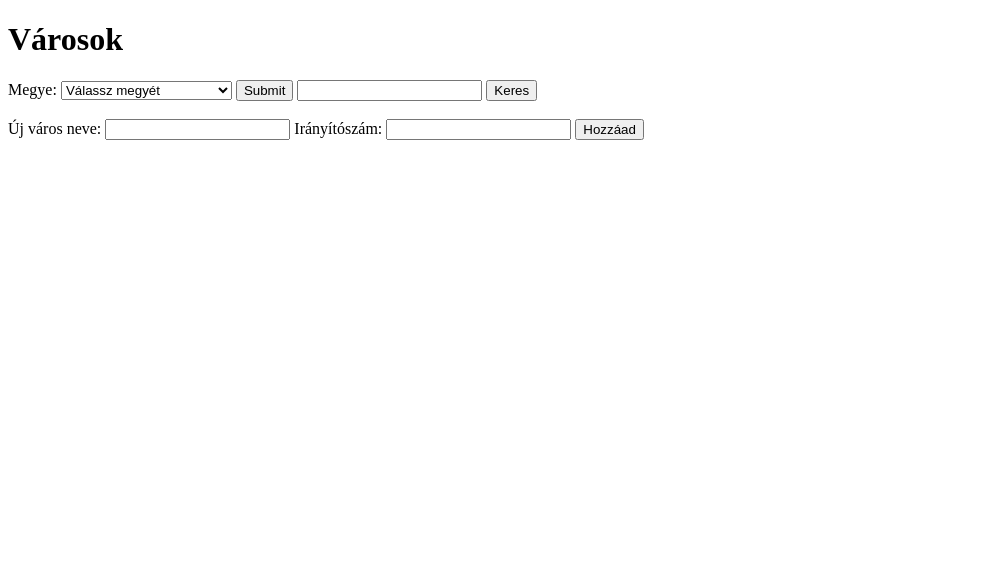
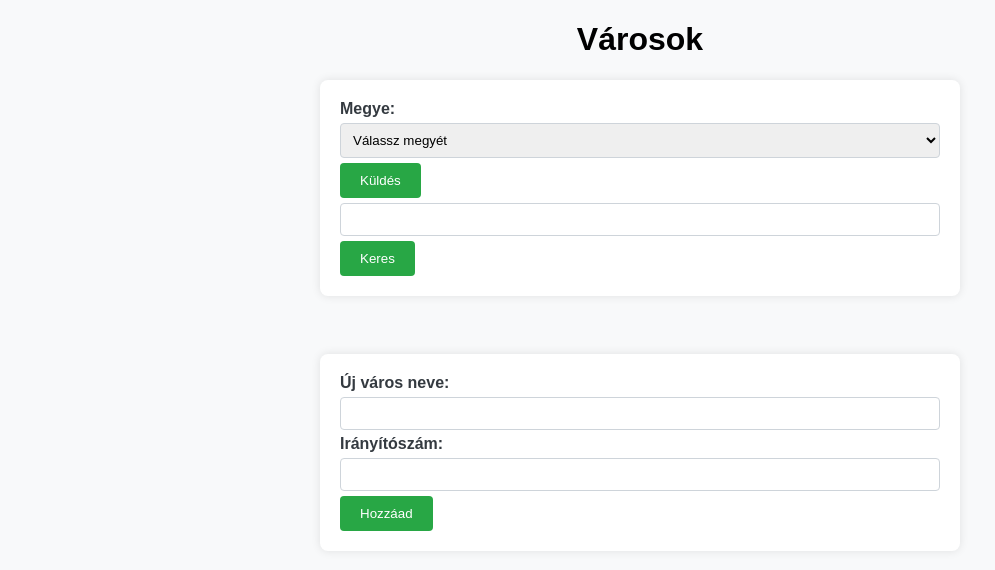
Before and after one commit to kiralygabor/Cities, a PHP site: page /city.php in a window 1280 px wide. Shown: the top 570 px of the page, without its empty margins (0-995 px from the left). Run offline with PHP 8.4, Linux system fonts and the light colour scheme; data comes from the database, SQL or seed files in the repository.

Commit message:
20240219

```diff
--- a/CitiesDbTools.php
+++ b/CitiesDbTools.php
@@ -80,7 +80,7 @@ class CitiesDbTools {
     }
 
     public function addCity($zipCode, $city, $countyId) {
-        $sql = "INSERT INTO " . self::DBTABLE . " (city, zip_code, id_county) VALUES (?, ?, ?)";
+        $sql = "INSERT INTO " . self::DBTABLE . " (zip_code, city, id_county) VALUES (?, ?, ?)";
         $stmt = $this->mysqli->prepare($sql);
         $stmt->bind_param("ssi", $zipCode, $city, $countyId);
         $result = $stmt->execute();
--- a/CountiesDbTools.php
+++ b/CountiesDbTools.php
@@ -55,7 +55,7 @@ class CountiesDbTools {
 
         public function getAllFlags()
     {
-        $allFlags = ["pics/Bacs-Kiskun.png","pics/Baranya.png","pics/Bekes.png","pics/Borsod-Abauj-Zemplen.png","pics/Csongrad-Csanad.png","pics/Fejer.png","pics/Gyor-Moson-Sopron.png","pics/Hajdu-Bihar.png","pics/Heves.png","pics/Jasz-Nagykun-Szolnok.png","pics/Komarom-Esztergom.png","pics/Nograd.png","pics/Pest.png","pics/Somogy.png","pics/Szabolcs-Szatmar.png","pics/Tolna.png","pics/Vas.png","pics/Veszprem.png","Zala.png"];
+        $allFlags = ["pics/Bacs-Kiskun.png","pics/Baranya.png","pics/Bekes.png","pics/Borsod-Abauj-Zemplen.png","pics/Csongrad-Csanad.png","pics/Fejer.png","pics/Gyor-Moson-Sopron.png","pics/Hajdu-Bihar.png","pics/Heves.png","pics/Jasz-Nagykun-Szolnok.png","pics/Komarom-Esztergom.png","pics/Nograd.png","pics/Pest.png","pics/Somogy.png","pics/Szabolcs-Szatmar.png","pics/Tolna.png","pics/Vas.png","pics/Veszprem.png","pics/Zala.png"];
         /*
         $sql = "SELECT flag FROM counties";
         $result = $this->mysqli->query($sql);
--- a/city.php
+++ b/city.php
@@ -4,6 +4,7 @@
     <meta charset="UTF-8">
     <meta name="viewport" content="width=device-width, initial-scale=1.0">
     <title>Városok</title>
+    <link rel="stylesheet" href="style.css">
 </head>
 <body>
 
@@ -27,10 +28,10 @@
         }
         ?>
     </select>
-    <input type="submit" name="submit" value="Submit">
+    <input type="submit" name="submit" value="Küldés">
         <form method="post" action="cities.php">
             <input type="text" name="needle" value="">
-            <button type="submit" name="btn-search" method="post">Keres</button>
+            <button class="search" type="submit" name="btn-search" method="post">Keres</button>
         </form>
         <br>
     <input type="hidden" name="county_id" id="county_id" value="">
@@ -62,7 +63,7 @@
         $selectedCountyId = isset($_POST["countyDropdown"]) ? $_POST["countyDropdown"] : '';
 
         $cities = $citiesDbTool->getCitiesByCountyId($selectedCountyId);
-        $population = [503825,360704,334264,642447,399012,417712,467144,527989,294609.370007,299207,189304,1278874,301429,552964,217463,253551,341317,268648];
+        $population = [503825,360704,334264,642447,399012,417712,467144,527989,294609,370007,299207,189304,1278874,301429,552964,217463,253551,341317,268648];
         $CountySeat = ["Kecskemét", "Pécs", "Békéscsaba", "Miskolc", "Szeged", "Székesfehérvár", "Győr", "Debrecen", "Eger", "Szolnok", "Tatbánya", "Salgótarján", "Budapest", "Kaposvár", "Nyíregyháza", "Szekszárd", "Szombathely", "Veszprém", "Zalaegerszeg"];
         $allFlags = $countiesDbTool->getAllFlags();
 
@@ -74,13 +75,30 @@
 
         if (!empty($cities)) {
             $countyName = $cities[0]['county_name'];
-            echo '<h2>' . (!empty($countyName) ? $countyName . ' megye:' : '') . '</h2>';
+            echo '<h2 class="nev">' . (!empty($countyName) ? $countyName . ' megye:' : '') . '</h2>';
             $idxPopulation = $cities[0]['id_county'];
             $idxCountySeat = $cities[0]['id_county'];
             $idxFlag = $cities[0]['id_county'];
-            echo 'Népesség:' . $population[$idxPopulation-1] . '    Megyeszékhely:' . $CountySeat[$idxCountySeat-1] . '   Zászló:' . '<img src="' . $allFlags[$idxFlag-1] . '" alt="County Flag">';
+            echo '<div class="container">';
+            echo '            <table class = "data" >';
+            echo '    <tr>';
+            echo '        <td colspan="3" class="border"><img class="flag-img" src="' . $allFlags[$idxFlag-1] . '" alt="County Flag"></td>';
+            echo '    </tr>';
+            echo '    <tr>';
+            echo '        <td>Népesség:</td>';
+            echo '        <td>' . $population[$idxPopulation-1] . '</td>';
+            echo '    </tr>';
+            echo '    <tr>';
+            echo '        <td>Megyeszékhely:</td>';
+            echo '        <td>' . $CountySeat[$idxCountySeat-1] . '</td>';
+            echo '    </tr>';
+            echo '</table>';
+            echo '</div>';
+
+
+            //echo 'Népesség:' . $population[$idxPopulation-1] . '    Megyeszékhely:' . $CountySeat[$idxCountySeat-1] . '   Zászló:' . '<img class = "flag-img" src="' . $allFlags[$idxFlag-1] . '" alt="County Flag">';
             echo '<table>';
-            echo '<tr><th>Irányítószám</th><th>Város</th><th>Megye</th><th>Műveletek</th></tr>';
+            echo '<tr><th>Irányítószám</th><th>Város</th><th>Megye</th><th class="muveletek" colspan="2">Műveletek</th></tr>';
             foreach ($cities as $city) {
                 echo '<tr>';
                 echo '<td>' . $city['zip_code'] . '</td>';
--- a/style.css
+++ b/style.css
@@ -1,77 +1,107 @@
-/* Resetting default margin and padding */
-body, h1, form, select, input, table {
+body {
+    font-family: Arial, sans-serif;
     margin: 0;
     padding: 0;
+    background-color: #f8f9fa; /* Halvány szürke háttér */
+    color: #343a40; /* Sötét szürke szövegszín */
 }
 
-/* Basic styling for the body */
-body {
-    font-family: Arial, sans-serif;
-    background-color: #f5f5f5;
-    padding: 20px;
+h1 {
+    text-align: center;
+    color: black; /* Kék alcím */
 }
 
-/* Centering the main content */
-.container {
+form {
+    margin: 20px auto;
+    width: 80%;
     max-width: 600px;
-    margin: 0 auto;
-}
-
-/* Heading style */
-h1 {
-    text-align: center;
-    margin-bottom: 20px;
-}
-
-/* Form container */
-.form-container {
-    background-color: #fff;
+    background-color: #ffffff; /* Fehér háttér a űrlaphoz */
     padding: 20px;
-    border-radius: 5px;
+    border-radius: 8px;
     box-shadow: 0 0 10px rgba(0, 0, 0, 0.1);
 }
 
-/* Form label style */
 label {
-    display: block;
-    margin-bottom: 5px;
+    font-weight: bold;
 }
 
-/* Form input style */
 input[type="text"],
 select {
     width: 100%;
     padding: 8px;
-    margin-bottom: 10px;
-    border: 1px solid #ccc;
-    border-radius: 3px;
+    margin: 5px 0;
     box-sizing: border-box;
+    border: 1px solid #ced4da; /* Világos szürke szegély */
+    border-radius: 4px;
 }
 
-/* Submit button style */
-input[type="submit"] {
-    background-color: #4caf50;
-    color: #fff;
+input[type="submit"],
+.search {
+    background-color: #28a745; /* Zöld gomb */
+    color: white;
     padding: 10px 20px;
     border: none;
-    border-radius: 3px;
+    border-radius: 4px;
     cursor: pointer;
 }
 
-/* Table style */
+.search:hover {
+    background-color: #218838; /* Sötétebb zöld hover állapotban */
+}
+
+input[type="submit"]:hover {
+    background-color: #218838; /* Sötétebb zöld hover állapotban */
+}
+
 table {
     width: 100%;
     border-collapse: collapse;
     margin-top: 20px;
 }
 
-table th, table td {
+th,
+td {
+    border: 1px solid #dee2e6; /* Világosabb szürke táblakeret */
     padding: 8px;
-    border-bottom: 1px solid #ddd;
     text-align: left;
 }
 
-/* Table header style */
-table th {
-    background-color: #f2f2f2;
+th {
+    background-color: #f0f0f0; /* Halványabb szürke fejléc */
 }
+
+.flag-img {
+    max-width: 1000px;
+    max-height: 1000px;
+    display: block;
+    margin: 0 auto;
+}
+
+.data {
+    margin-top: 20px;
+    border-collapse: collapse;
+    table-layout: fixed;
+    width: auto;
+    margin-left: auto;
+    margin-right: auto;
+    border: 0;
+}
+
+.data .border {
+    border: none;
+    padding: 8px;
+    text-align: left;
+}
+
+.container {
+    text-align: center;
+    border: 0;
+}
+
+.nev {
+    text-align: center;
+}
+
+.muveletek{
+    text-align: center;
+}
```
Also changed, not shown: cities.php (+14 -0 lines).
